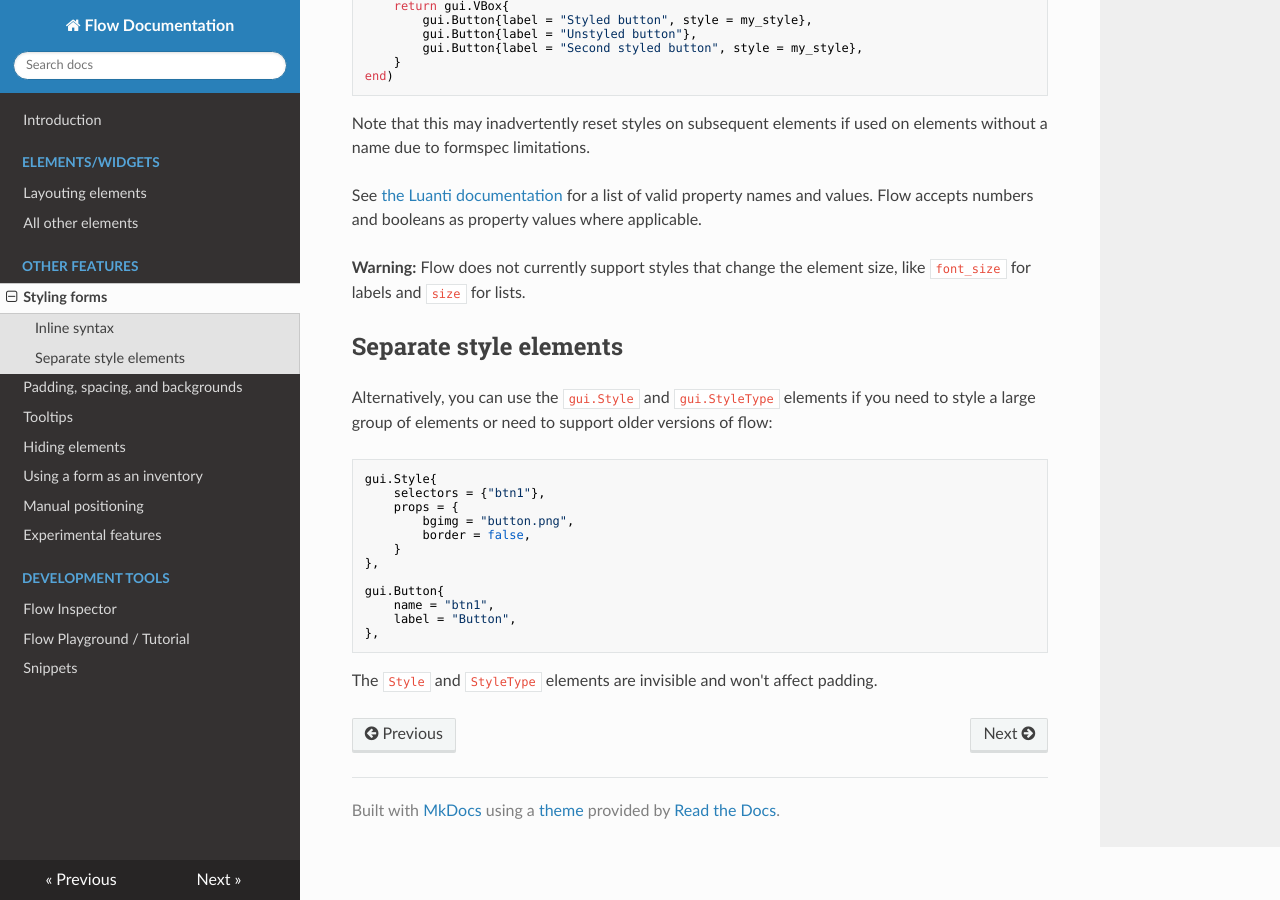
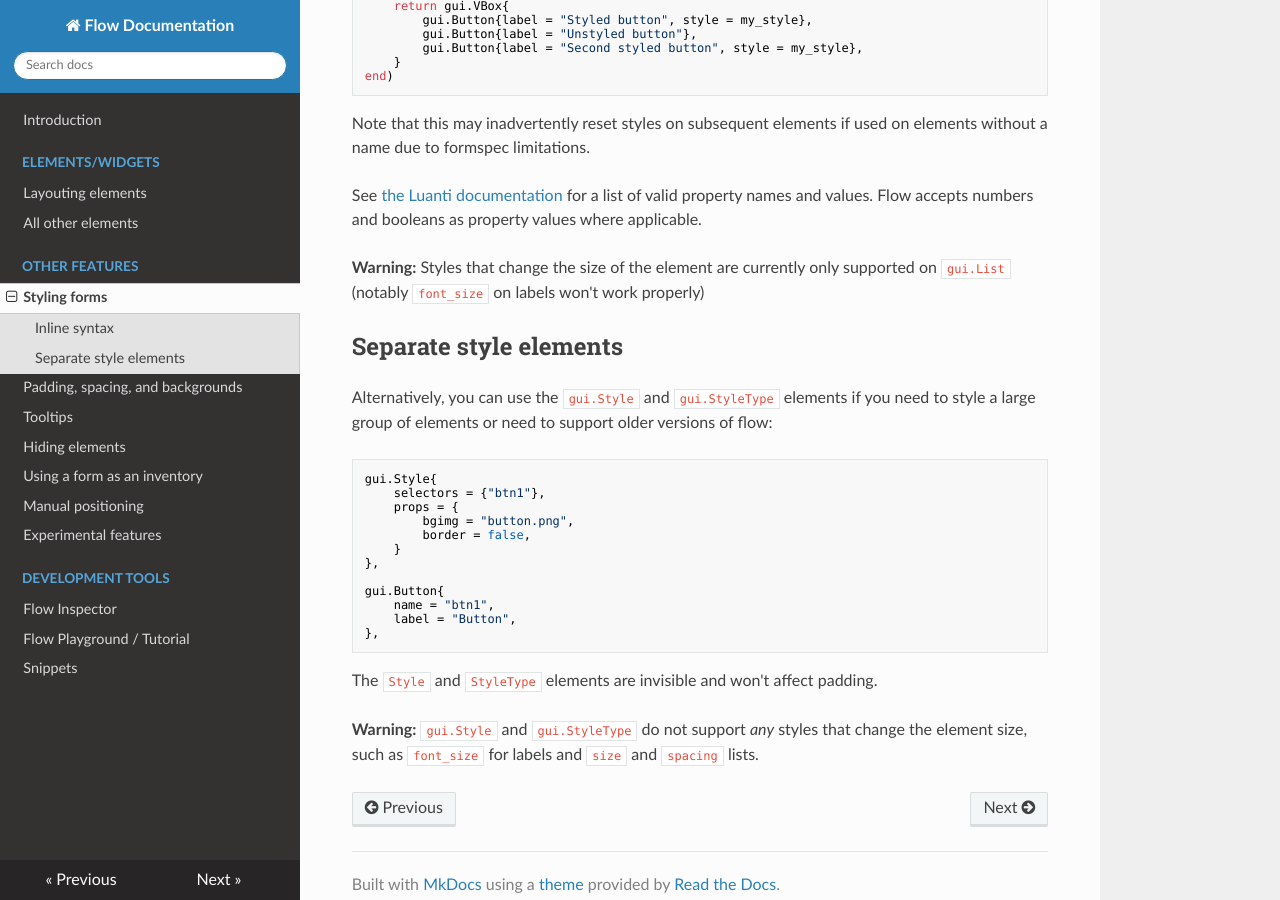
Before and after one commit to luk3yx/minetest-flow, an MkDocs documentation site: the page built from doc/styling.md, in a window 1280 px wide and 900 px high, scrolled down 690 px. Built offline with MkDocs 1.6.1, drawn with Linux system fonts in a browser that asks for light colours; nearby versions of some CDN libraries.

Commit message:
Support "size" and "spacing" list styles
These are only supported in inline styles so that flow can calculate the
size of the elements without having to look through the rest of the
tree.

````diff
--- a/doc/styling.md
+++ b/doc/styling.md
@@ -45,8 +45,8 @@ See [the Luanti documentation](https://api.luanti.org/formspec/#styling-formspec
 for a list of valid property names and values. Flow accepts numbers and
 booleans as property values where applicable.
 
-**Warning:** Flow does not currently support styles that change the element
-size, like `font_size` for labels and `size` for lists.
+**Warning:** Styles that change the size of the element are currently only
+supported on `gui.List` (notably `font_size` on labels won't work properly)
 
 ## Separate style elements
 
@@ -70,3 +70,7 @@ gui.Button{
 ```
 
 The `Style` and `StyleType` elements are invisible and won't affect padding.
+
+**Warning:** `gui.Style` and `gui.StyleType` do not support *any* styles that
+change the element size, such as `font_size` for labels and `size` and `spacing`
+lists.
````
Also changed, not shown: 3 other files.
